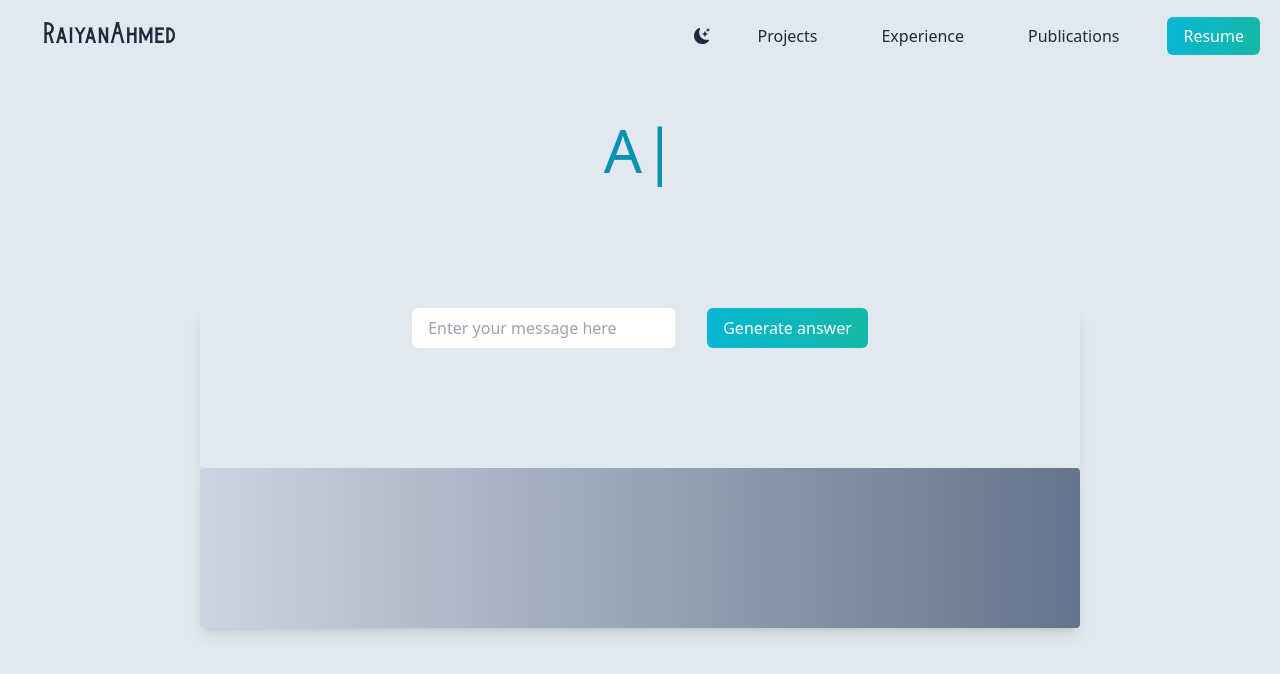
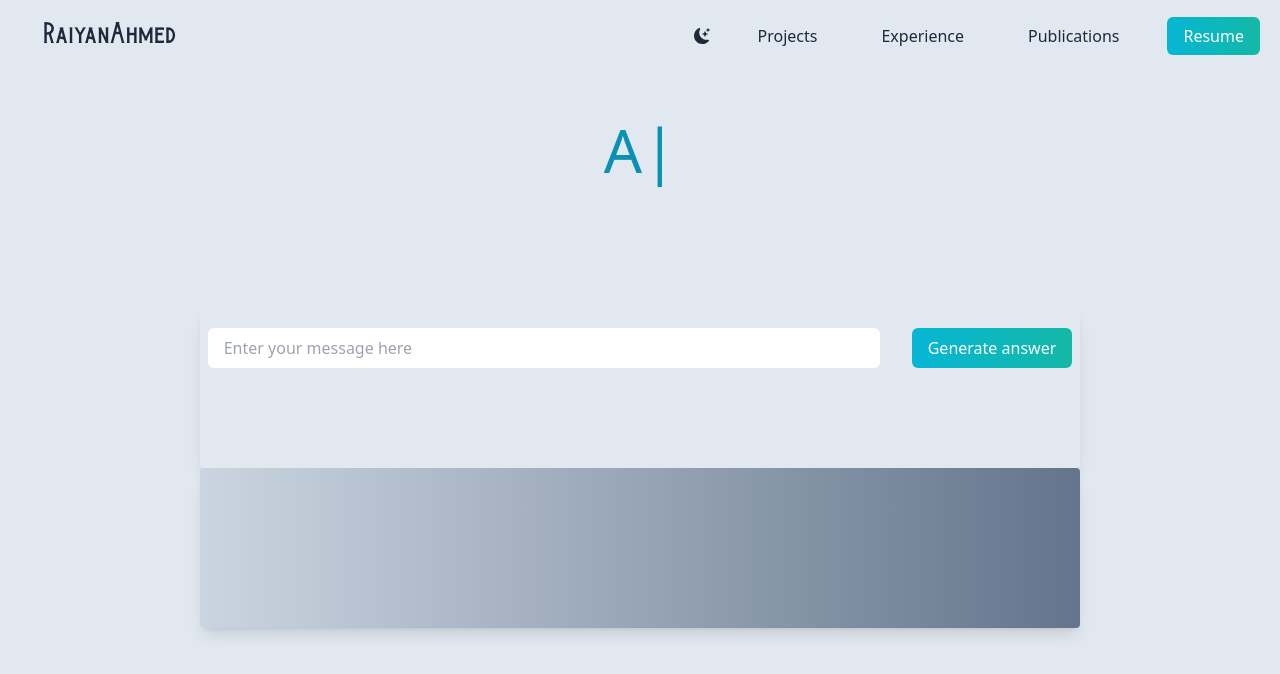
Before and after one commit to notraiyan/portfolio, a Next.js app: page /chatgpt in a window 1280 px wide. Shown: the top 674 px of the page. Built offline with nearby package versions, Linux system fonts and the light colour scheme.

Commit message:
fix input design

```diff
--- a/pages/chatgpt.tsx
+++ b/pages/chatgpt.tsx
@@ -67,10 +67,10 @@ export default function Home() {
             placeholder="Enter your message here"
             value={question}
             onChange={(e) => setQuestion(e.target.value)}
-            className="text-black px-4 py-2 border-none rounded-md"
+            className="text-black px-4 py-2 border-none rounded-md max-w-2xl w-full"
           />
           <input
-            className="bg-gradient-to-r from-cyan-500 text- to-teal-500 text-white px-4 py-2 border-none rounded-md ml-8 cursor-pointer disabled:cursor-default"
+            className="bg-gradient-to-r from-cyan-500 text- to-teal-500 text-white px-4 py-2 border-none rounded-md ml-8 cursor-pointer disabled:cursor-default sm:mt-5"
             type="submit"
             value="Generate answer"
             disabled={loading}
```
